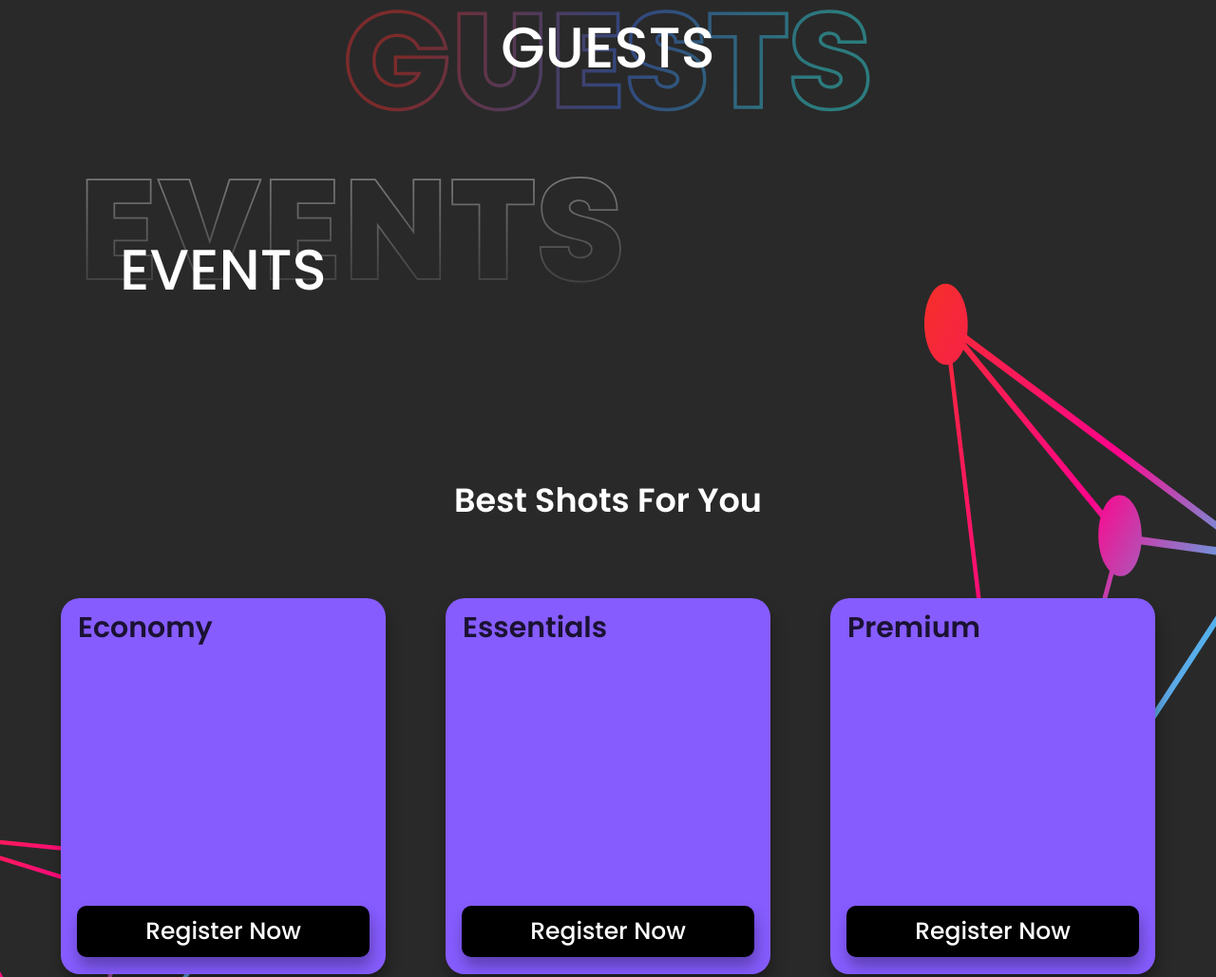
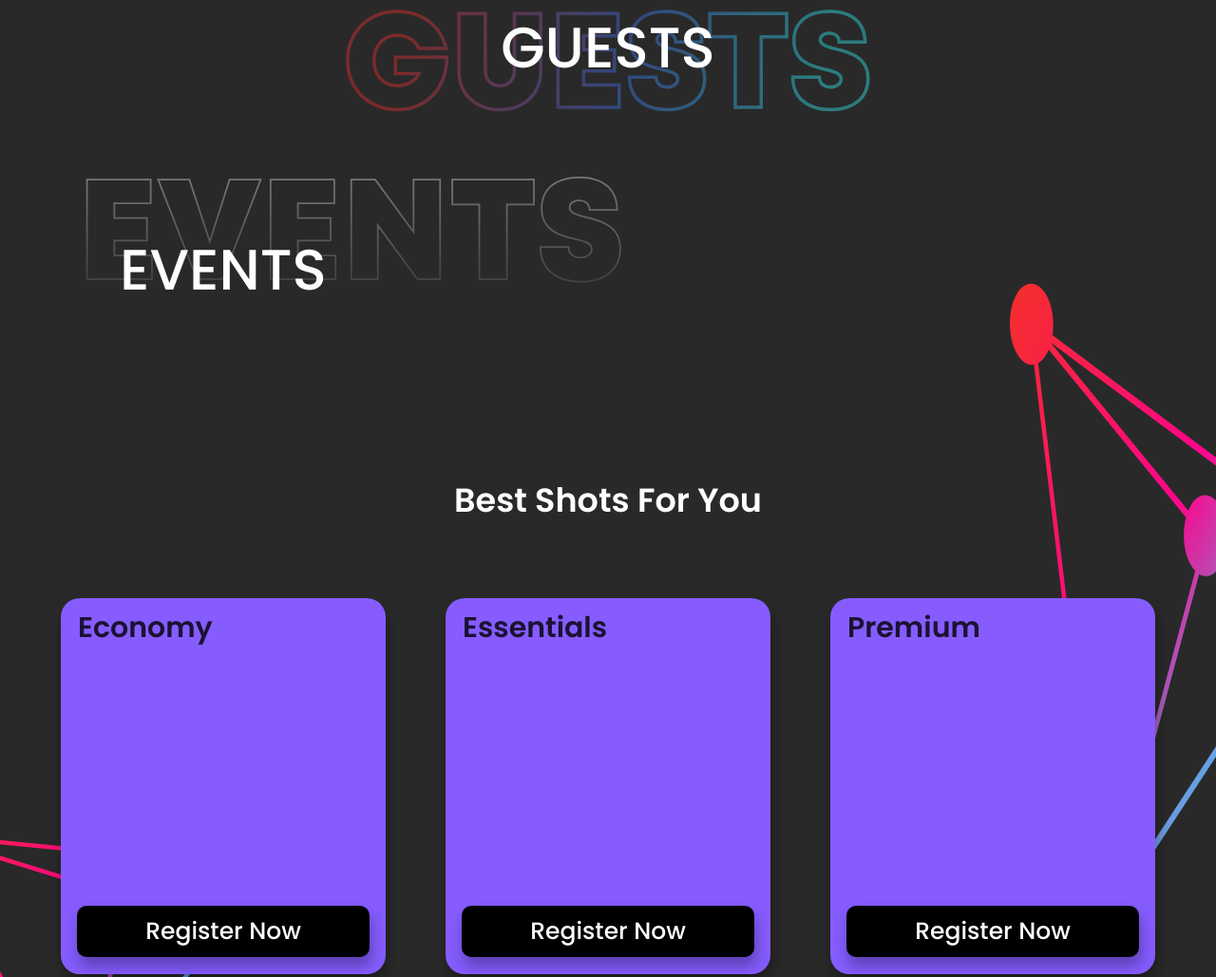
Before and after one commit to vishnuMohanan01/excelsior-2021, a Gatsby site: page / in a window 1280 px wide. Shown: the part 1341-2370 px from the top of the page at 95% size. Built offline with nearby package versions, Linux system fonts and the light colour scheme; Gatsby itself is replaced by a stand-in of ours.

```diff
--- a/src/components/packs/packs.module.css
+++ b/src/components/packs/packs.module.css
@@ -28,7 +28,7 @@
 .cubeLarge {
     z-index: 0;
     position: absolute;
-    right: 0;
+    right: -5rem;
 }
 
 .packsBody {
```
